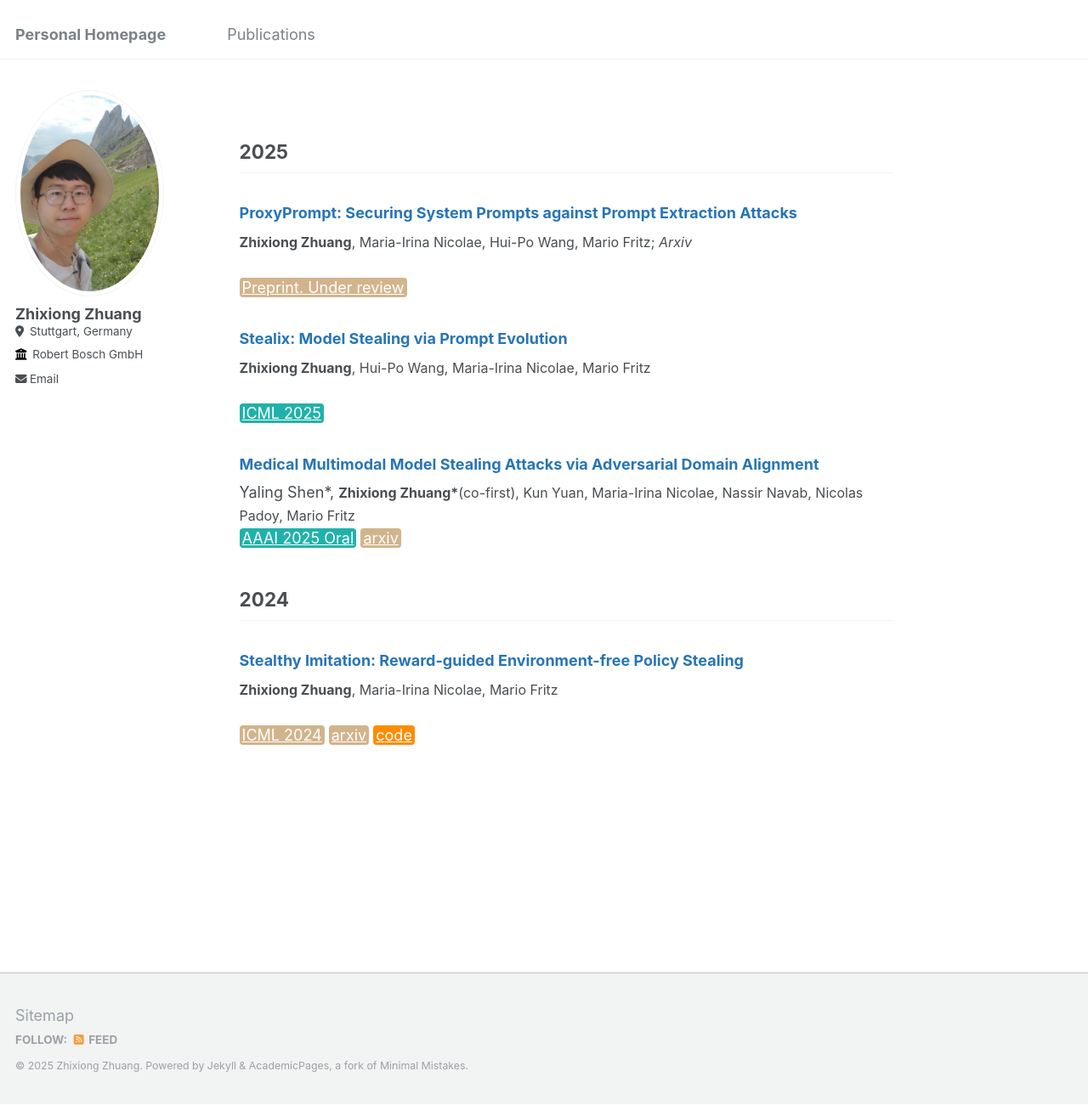
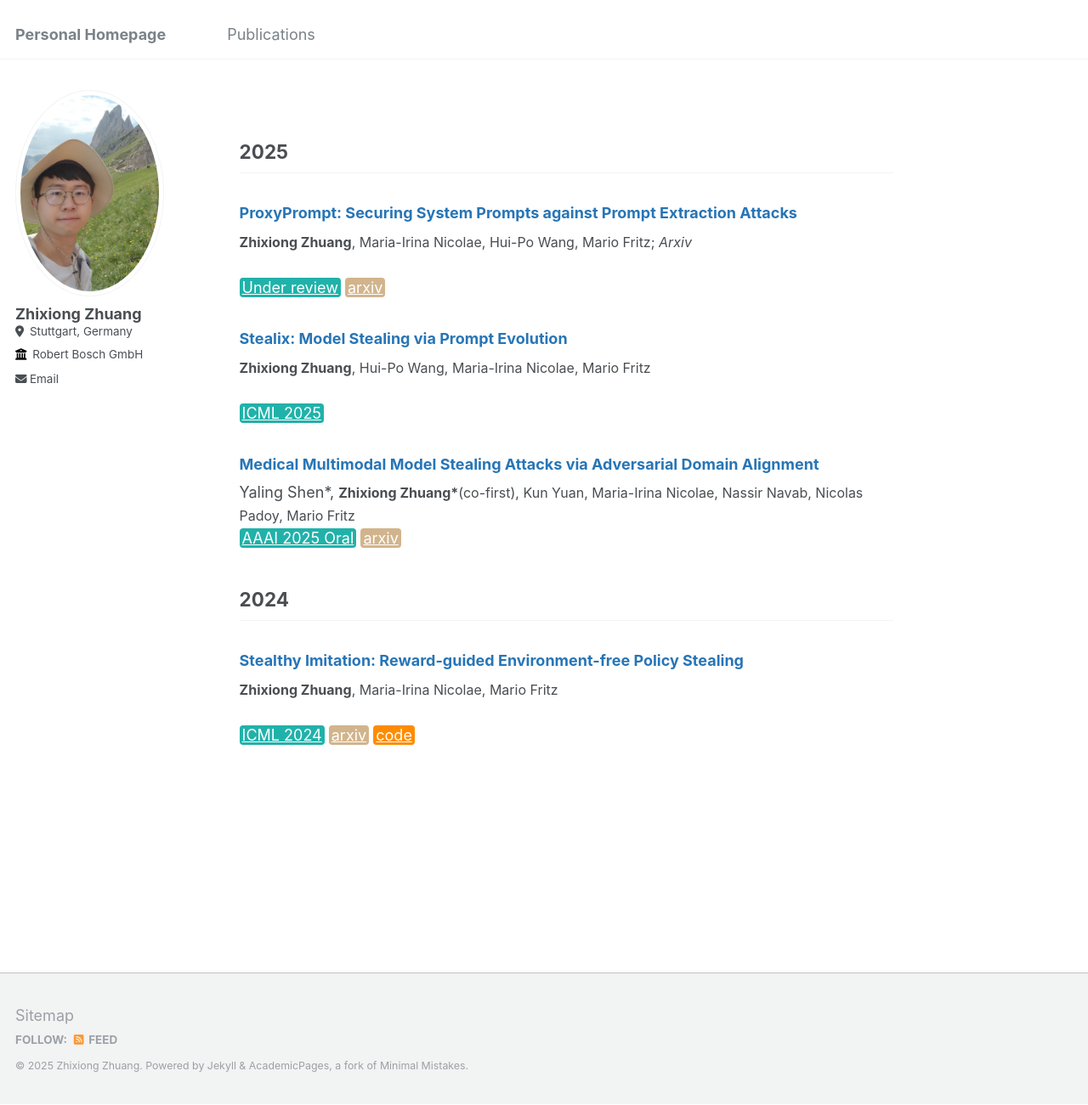
Before and after one commit to zhixiongzh/zhixiongzh.github.io, a Jekyll site: the page built from _pages/publications.md, in a window 1280 px wide and 1301 px high. Shown: the whole window at 85% size. Built offline with Jekyll 4.4.1, drawn with Linux system fonts in a browser that asks for light colours.

Commit message:
Update publications.md

```diff
--- a/_pages/publications.md
+++ b/_pages/publications.md
@@ -36,7 +36,8 @@ a { TEXT-DECORATION:none }
 ### <span style="color:rgb(39, 117, 182)">ProxyPrompt: Securing System Prompts against Prompt Extraction Attacks</span>
 <font size="3"><b>Zhixiong Zhuang</b>, Maria-Irina Nicolae, Hui-Po Wang, Mario Fritz;
 <i>Arxiv</i></font><br>
-<a href="https://arxiv.org/abs/2505.11459" class="btn--arxiv" target="_blank">Preprint. Under review</a>
+<a href="https://arxiv.org/abs/2505.11459" class="btn--paper" target="_blank">Under review</a>
+<a href="https://arxiv.org/abs/2505.11459" class="btn--arxiv" target="_blank">arxiv</a>
 
 ### <span style="color:rgb(39, 117, 182)">Stealix: Model Stealing via Prompt Evolution</span>
 <font size="3"><b>Zhixiong Zhuang</b>, Hui-Po Wang, Maria-Irina Nicolae, Mario Fritz</font><br>
@@ -51,6 +52,6 @@ Yaling Shen*, <font size="3"><b>Zhixiong Zhuang*</b>(co-first), Kun Yuan, Maria-
 
 ### <span style="color:rgb(39, 117, 182)">Stealthy Imitation: Reward-guided Environment-free Policy Stealing</span>
 <font size="3"><b>Zhixiong Zhuang</b>, Maria-Irina Nicolae, Mario Fritz</font><br>
-<a href="https://proceedings.mlr.press/v235/zhuang24a.html" class="btn--arxiv" target="_blank">ICML 2024</a>
+<a href="https://proceedings.mlr.press/v235/zhuang24a.html" class="btn--paper" target="_blank">ICML 2024</a>
 <a href="https://arxiv.org/abs/2405.07004" class="btn--arxiv" target="_blank">arxiv</a>
 <a href="https://github.com/boschresearch/stealthy-imitation" class="btn--code" target="_blank">code</a>
```
